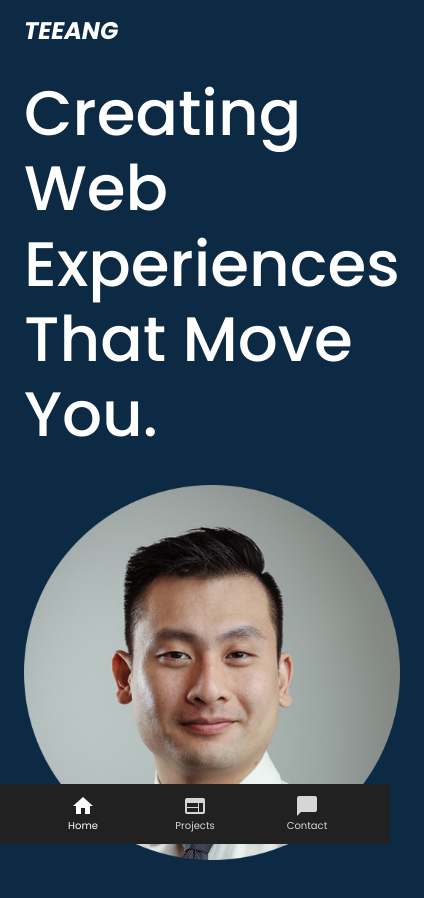
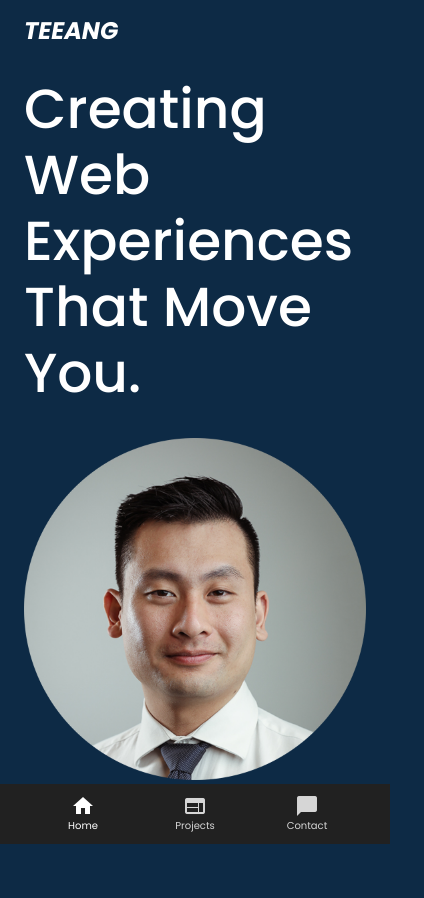
Before and after one commit to davidtaing/portfolio, a Next.js app: page / in a window 390 px wide. Shown: the top 898 px of the page, 424 px wide, since content can reach past the window. After the commit the page ends 856 px from the top, so only its background shows below. Built offline with nearby package versions, Linux system fonts and the light colour scheme.

Commit message:
style: adjusted media query & --fs-xl units

```diff
--- a/src/components/HeroSection/index.tsx
+++ b/src/components/HeroSection/index.tsx
@@ -40,7 +40,7 @@ const StyledSection = styled.section`
     grid-area: image;
   }
 
-  @media (min-width: 768px) {
+  @media (min-width: 50em) {
     grid-template-columns: 3fr 1fr 2fr;
     grid-template-areas: "text . image";
     max-height: calc(1080px - 60px);
@@ -69,10 +69,7 @@ const HeroSection = () => {
     <StyledSection id="home" className="hero-section">
       <div className="hero-container--text">
         <h1 className="headline text-primary">
-          Creating Web
-          <br />
-          Experiences
-          <br />
+          Creating Web Experiences <br />
           That Move You.
         </h1>
         <h2 className="subheadline text-secondary">
--- a/src/styles/globals.css
+++ b/src/styles/globals.css
@@ -1,6 +1,6 @@
 html,
 body {
-  --fs-xl: clamp(2.5rem, 12vw + 1rem, 5rem);
+  --fs-xl: clamp(2.5rem, 10vw + 1rem, 5rem);
   --fs-600: 2rem;
   --fs-400: 1rem;
 
```
